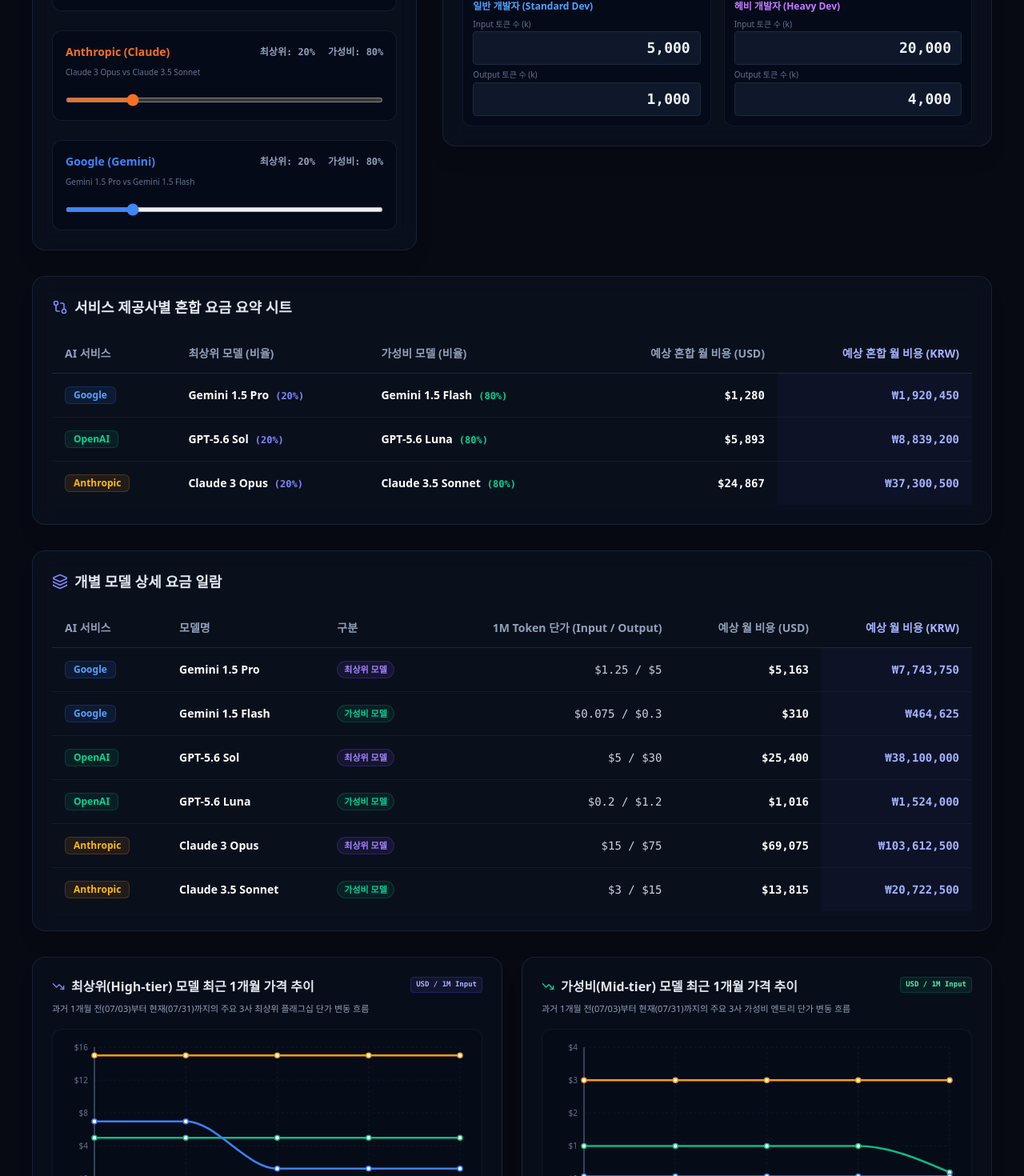
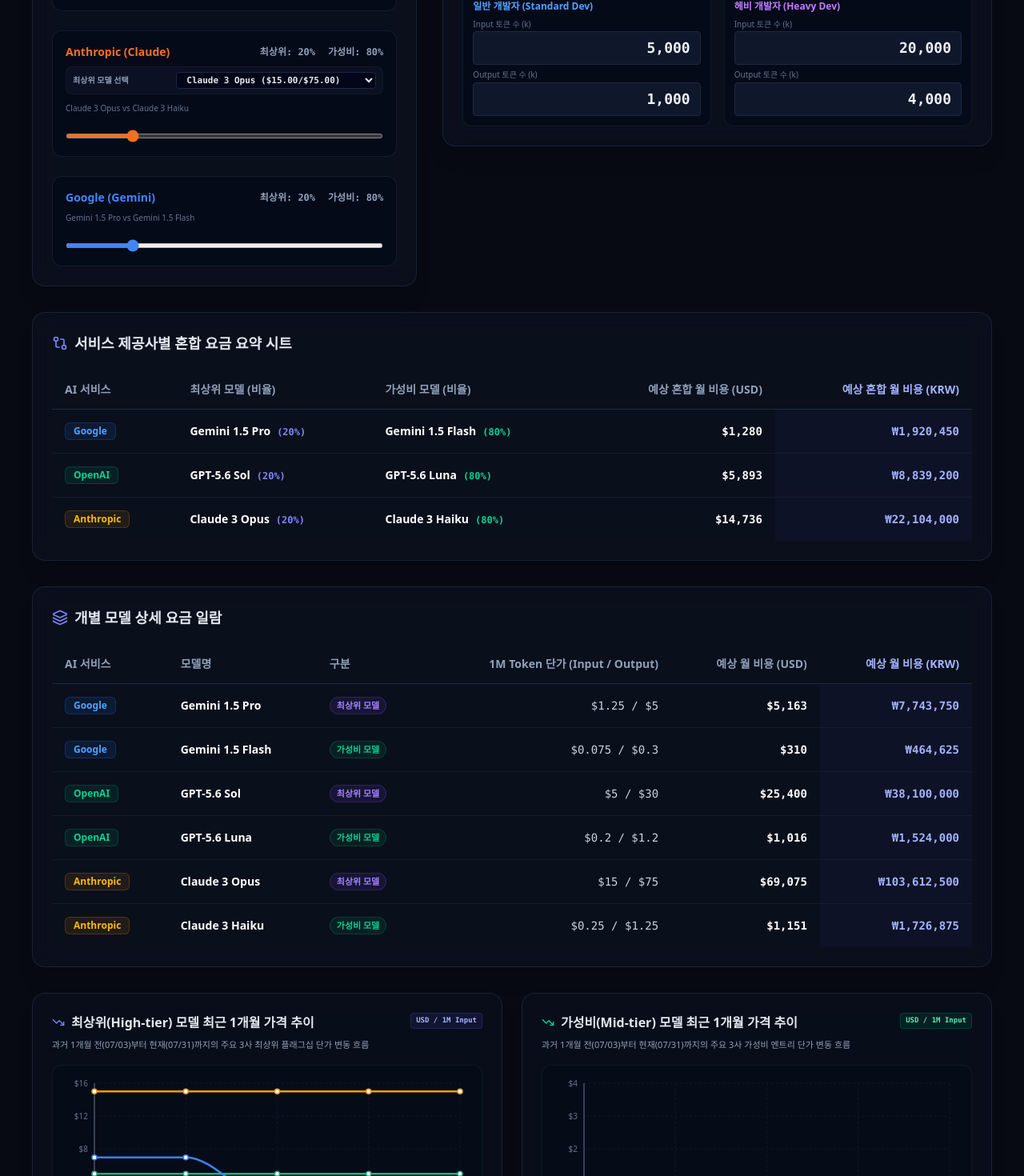
Before and after one commit to yourjp/ai_cost_simulator, a Next.js app: page / in a window 1280 px wide. Shown: the part 1300-2770 px from the top of the page at 80% size. Built offline with nearby package versions, Linux system fonts and the light colour scheme.

Commit message:
feat: integrate Anthropic dual high-tier model selector and document Vercel plugin install

```diff
--- a/src/components/calculator/CalculatorDashboard.tsx
+++ b/src/components/calculator/CalculatorDashboard.tsx
@@ -51,38 +51,64 @@
   // OpenAI selected high-tier model choice ('GPT-5.6 Sol' vs 'GPT-5.6 Terra')
   const [selectedOpenAIHighModelName, setSelectedOpenAIHighModelName] = useState<string>('GPT-5.6 Sol');
 
+  // Anthropic selected high-tier model choice ('Claude 3 Opus' vs 'Claude 3.5 Sonnet')
+  const [selectedAnthropicHighModelName, setSelectedAnthropicHighModelName] = useState<string>('Claude 3 Opus');
+
   // Filter pricingData to only include the active models
   const filteredPricingData = pricingData.filter(model => {
     if (model.provider === 'OpenAI' && model.tier === 'high') {
       return model.modelName === selectedOpenAIHighModelName;
     }
+    if (model.provider === 'Anthropic' && model.tier === 'high') {
+      return model.modelName === selectedAnthropicHighModelName;
+    }
     return true;
   });
 
   // 1주일 단위 3사 최상위 기존 모델 Input 토큰 가격 추세 데이터 (최근 1개월 / 1M 토큰당 USD)
   const flagshipHistoryData = [
-    { week: '07/03', OpenAI: selectedOpenAIHighModelName === 'GPT-5.6 Terra' ? 2.50 : 5.00, Anthropic: 15.00, Google: 7.00 },
-    { week: '07/10', OpenAI: selectedOpenAIHighModelName === 'GPT-5.6 Terra' ? 2.50 : 5.00, Anthropic: 15.00, Google: 7.00 },
-    { week: '07/17', OpenAI: selectedOpenAIHighModelName === 'GPT-5.6 Terra' ? 2.50 : 5.00, Anthropic: 15.00, Google: 1.25 }, // Google 1.5 Pro 가격 인하 시점
-    { week: '07/24', OpenAI: selectedOpenAIHighModelName === 'GPT-5.6 Terra' ? 2.50 : 5.00, Anthropic: 15.00, Google: 1.25 },
+    {
+      week: '07/03',
+      OpenAI: selectedOpenAIHighModelName === 'GPT-5.6 Terra' ? 2.50 : 5.00,
+      Anthropic: selectedAnthropicHighModelName === 'Claude 3.5 Sonnet' ? 3.00 : 15.00,
+      Google: 7.00
+    },
+    {
+      week: '07/10',
+      OpenAI: selectedOpenAIHighModelName === 'GPT-5.6 Terra' ? 2.50 : 5.00,
+      Anthropic: selectedAnthropicHighModelName === 'Claude 3.5 Sonnet' ? 3.00 : 15.00,
+      Google: 7.00
+    },
+    {
+      week: '07/17',
+      OpenAI: selectedOpenAIHighModelName === 'GPT-5.6 Terra' ? 2.50 : 5.00,
+      Anthropic: selectedAnthropicHighModelName === 'Claude 3.5 Sonnet' ? 3.00 : 15.00,
+      Google: 1.25
+    }, // Google 1.5 Pro 가격 인하 시점
+    {
+      week: '07/24',
+      OpenAI: selectedOpenAIHighModelName === 'GPT-5.6 Terra' ? 2.50 : 5.00,
+      Anthropic: selectedAnthropicHighModelName === 'Claude 3.5 Sonnet' ? 3.00 : 15.00,
+      Google: 1.25
+    },
     {
       week: '07/31(현재)',
       OpenAI: filteredPricingData.find(m => m.provider === 'OpenAI' && m.tier === 'high')?.inputCostPer1M ?? 5.00,
-      Anthropic: 15.00,
+      Anthropic: filteredPricingData.find(m => m.provider === 'Anthropic' && m.tier === 'high')?.inputCostPer1M ?? 15.00,
       Google: 1.25
     }
   ];
 
   // 1주일 단위 3사 가성비 기존 모델 Input 토큰 가격 추세 데이터 (최근 1개월 / 1M 토큰당 USD)
   const budgetHistoryData = [
-    { week: '07/03', OpenAI: 1.00, Anthropic: 3.00, Google: 0.075 },
-    { week: '07/10', OpenAI: 1.00, Anthropic: 3.00, Google: 0.075 },
-    { week: '07/17', OpenAI: 1.00, Anthropic: 3.00, Google: 0.075 },
-    { week: '07/24', OpenAI: 1.00, Anthropic: 3.00, Google: 0.075 },
+    { week: '07/03', OpenAI: 1.00, Anthropic: 0.25, Google: 0.075 },
+    { week: '07/10', OpenAI: 1.00, Anthropic: 0.25, Google: 0.075 },
+    { week: '07/17', OpenAI: 1.00, Anthropic: 0.25, Google: 0.075 },
+    { week: '07/24', OpenAI: 1.00, Anthropic: 0.25, Google: 0.075 },
     {
       week: '07/31(현재)',
       OpenAI: filteredPricingData.find(m => m.provider === 'OpenAI' && m.tier === 'mid')?.inputCostPer1M ?? 0.20,
-      Anthropic: 3.00,
+      Anthropic: filteredPricingData.find(m => m.provider === 'Anthropic' && m.tier === 'mid')?.inputCostPer1M ?? 0.25,
       Google: 0.075
     }
   ];
@@ -123,16 +149,16 @@
       {
         date: '2024-10-22',
         isRecent: false,
-        title: 'Claude 3.5 Sonnet (New) 공식 출시',
+        title: 'Claude 3.5 Sonnet 공식 출시',
         price: '$3.00 / $15.00',
         desc: '추론 효율 극대화 및 토큰 단가 대비 가성비 효율성 극대화'
       },
       {
         date: '2024-03-04',
         isRecent: false,
-        title: '최상위 Claude 3 Opus 최초 출시',
-        price: '$15.00 / $75.00',
-        desc: '이후 차세대 예측 Opus ($5.00 / $25.00) 모델 출시 예정으로 최상위 단가 67% 인하 추세'
+        title: '최상위 Claude 3 Opus & Haiku 공식 출시',
+        price: 'Opus $15.00, Haiku $0.25',
+        desc: 'Anthropic 플래그십 핵심 엔진 및 초저가 경량형 가성비 에이전트 동시 론칭'
       }
     ],
     Google: [
@@ -797,8 +823,22 @@
                   </div>
                 </div>
 
+                {/* Anthropic High-tier model Select Box */}
+                <div className="mb-2.5 flex items-center justify-between gap-2 bg-slate-900/60 border border-slate-800/40 px-2 py-1.5 rounded-lg text-xs">
+                  <label htmlFor="claude-high-model" className="text-slate-400 font-semibold text-[10px] uppercase">최상위 모델 선택</label>
+                  <select
+                    id="claude-high-model"
+                    value={selectedAnthropicHighModelName}
+                    onChange={(e) => setSelectedAnthropicHighModelName(e.target.value)}
+                    className="bg-slate-950 border border-slate-800 rounded px-2 py-0.5 text-slate-200 font-bold font-mono focus:outline-none focus:border-indigo-500 text-[11px]"
+                  >
+                    <option value="Claude 3 Opus">Claude 3 Opus ($15.00/$75.00)</option>
+                    <option value="Claude 3.5 Sonnet">Claude 3.5 Sonnet ($3.00/$15.00)</option>
+                  </select>
+                </div>
+
                 <div className="text-[10px] text-slate-500 mb-3">
-                  {getModelNameByTier('Anthropic', 'high')} vs {getModelNameByTier('Anthropic', 'mid')}
+                  {selectedAnthropicHighModelName} vs {getModelNameByTier('Anthropic', 'mid')}
                 </div>
                 <input
                   type="range"
@@ -1346,7 +1386,7 @@
                 <Line
                   type="monotone"
                   dataKey="Anthropic"
-                  name="Claude 3 Opus"
+                  name={selectedAnthropicHighModelName}
                   stroke="#f59e0b"
                   strokeWidth={2.5}
                   dot={{ r: 3, strokeWidth: 1.5 }}
@@ -1431,7 +1471,7 @@
                 <Line
                   type="monotone"
                   dataKey="Anthropic"
-                  name="Claude 3.5 Sonnet"
+                  name="Claude 3 Haiku"
                   stroke="#f59e0b"
                   strokeWidth={2.5}
                   dot={{ r: 3, strokeWidth: 1.5 }}
--- a/src/components/calculator/PricingDataAgent.ts
+++ b/src/components/calculator/PricingDataAgent.ts
@@ -39,9 +39,16 @@
   {
     modelName: 'Claude 3.5 Sonnet',
     provider: 'Anthropic',
-    tier: 'mid',
+    tier: 'high',
     inputCostPer1M: 3.00,
     outputCostPer1M: 15.00
+  },
+  {
+    modelName: 'Claude 3 Haiku',
+    provider: 'Anthropic',
+    tier: 'mid',
+    inputCostPer1M: 0.25,
+    outputCostPer1M: 1.25
   },
   {
     modelName: 'Gemini 1.5 Pro',
```
Also changed, not shown: 1 other file (tests, documents, lock files or other folders).
